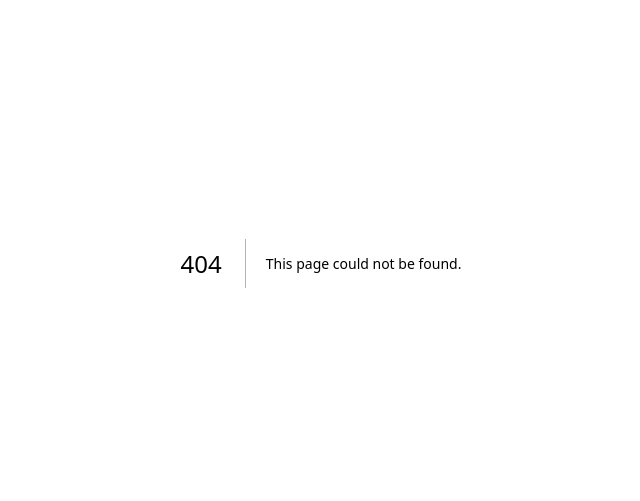
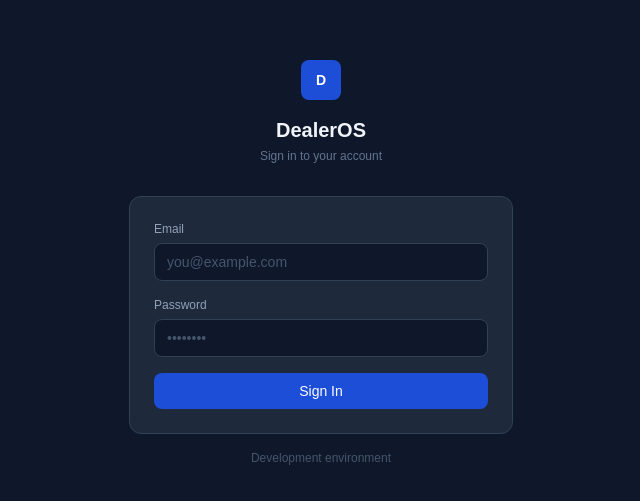
Before and after one commit to nisikawa-officeAZ/GYEON, a Next.js app: page /login in a window 1280 px wide. Before the commit this address had no page. Shown: the part 137-638 px from the top of the page, without its empty margins (319-959 px from the left). Built offline with nearby package versions, Linux system fonts and the light colour scheme.

Commit message:
phase29 authentication foundation

```diff
--- /dev/null
+++ b/src/app/login/page.tsx
@@ -0,0 +1,114 @@
+"use client";
+
+import { useState } from "react";
+import { useRouter } from "next/navigation";
+import { createClient } from "@/lib/supabase/client";
+
+export default function LoginPage() {
+  const router = useRouter();
+  const [email,    setEmail]    = useState("");
+  const [password, setPassword] = useState("");
+  const [error,    setError]    = useState<string | null>(null);
+  const [loading,  setLoading]  = useState(false);
+
+  async function handleSubmit(e: React.FormEvent) {
+    e.preventDefault();
+    setError(null);
+    setLoading(true);
+
+    try {
+      const supabase = createClient();
+      const { error: authError } = await supabase.auth.signInWithPassword({
+        email,
+        password,
+      });
+
+      if (authError) {
+        setError("Invalid email or password.");
+        return;
+      }
+
+      router.push("/");
+      router.refresh();
+    } catch {
+      setError("An unexpected error occurred. Please try again.");
+    } finally {
+      setLoading(false);
+    }
+  }
+
+  return (
+    <div className="min-h-screen bg-[#0f172a] flex items-center justify-center p-4">
+      <div className="w-full max-w-sm">
+
+        {/* Logo / Title */}
+        <div className="mb-8 text-center">
+          <div className="inline-flex items-center justify-center w-10 h-10 bg-[#1d4ed8] rounded-lg mb-4">
+            <span className="text-white text-sm font-bold">D</span>
+          </div>
+          <h1 className="text-xl font-semibold text-slate-100">DealerOS</h1>
+          <p className="text-xs text-slate-500 mt-1">Sign in to your account</p>
+        </div>
+
+        {/* Form */}
+        <form onSubmit={handleSubmit} className="bg-[#1e293b] rounded-xl border border-slate-700 p-6 space-y-4">
+
+          {/* Error */}
+          {error && (
+            <div className="bg-red-900/30 border border-red-700 rounded-lg px-3 py-2">
+              <p className="text-xs text-red-400">{error}</p>
+            </div>
+          )}
+
+          {/* Email */}
+          <div>
+            <label className="block text-xs font-medium text-slate-400 mb-1.5">
+              Email
+            </label>
+            <input
+              type="email"
+              value={email}
+              onChange={(e) => setEmail(e.target.value)}
+              required
+              autoComplete="email"
+              placeholder="you@example.com"
+              className="w-full bg-[#0f172a] border border-slate-700 rounded-lg px-3 py-2 text-sm text-slate-100 placeholder-slate-600 focus:outline-none focus:border-[#1d4ed8] transition-colors"
+            />
+          </div>
+
+          {/* Password */}
+          <div>
+            <label className="block text-xs font-medium text-slate-400 mb-1.5">
+              Password
+            </label>
+            <input
+              type="password"
+              value={password}
+              onChange={(e) => setPassword(e.target.value)}
+              required
+              autoComplete="current-password"
+              placeholder="••••••••"
+              className="w-full bg-[#0f172a] border border-slate-700 rounded-lg px-3 py-2 text-sm text-slate-100 placeholder-slate-600 focus:outline-none focus:border-[#1d4ed8] transition-colors"
+            />
+          </div>
+
+          {/* Submit */}
+          <button
+            type="submit"
+            disabled={loading}
+            className="w-full bg-[#1d4ed8] hover:bg-[#1e40af] disabled:opacity-50 disabled:cursor-not-allowed text-white text-sm font-medium py-2 rounded-lg transition-colors"
+          >
+            {loading ? "Signing in..." : "Sign In"}
+          </button>
+        </form>
+
+        {/* Dev note */}
+        {process.env.NODE_ENV === "development" && (
+          <p className="text-center text-xs text-slate-600 mt-4">
+            Development environment
+          </p>
+        )}
+      </div>
+    </div>
+  );
+}
--- /dev/null
+++ b/src/components/auth/LogoutButton.tsx
@@ -0,0 +1,32 @@
+"use client";
+
+import { useRouter } from "next/navigation";
+import { createClient } from "@/lib/supabase/client";
+
+interface LogoutButtonProps {
+  className?: string;
+}
+
+export default function LogoutButton({ className }: LogoutButtonProps) {
+  const router = useRouter();
+
+  async function handleLogout() {
+    const supabase = createClient();
+    await supabase.auth.signOut();
+    router.push("/login");
+    router.refresh();
+  }
+
+  return (
+    <button
+      type="button"
+      onClick={handleLogout}
+      className={
+        className ??
+        "text-xs text-slate-500 hover:text-slate-100 hover:bg-slate-700 px-3 py-1.5 rounded-lg transition-colors"
+      }
+    >
+      Sign Out
+    </button>
+  );
+}
--- /dev/null
+++ b/src/lib/auth/get-current-dealer.ts
@@ -0,0 +1,49 @@
+// Server-side helper — resolves dealer membership from dealer_members table.
+//
+// Architecture rule:
+//   dealer_id MUST NOT equal auth.uid().
+//   Dealer isolation is based on dealer_members, not auth.users directly.
+//
+// Query:
+//   SELECT dealer_id, role
+//   FROM dealer_members
+//   WHERE user_id = auth.uid()
+//     AND status = 'active'
+//
+// Returns null if:
+//   - User is not authenticated
+//   - No active dealer_members record exists for the user
+
+import { createClient } from "@/lib/supabase/server";
+import { getCurrentUser } from "./get-current-user";
+
+export interface DealerMembership {
+  dealer_id: string;
+  role: string;
+}
+
+export async function getCurrentDealer(): Promise<DealerMembership | null> {
+  try {
+    const user = await getCurrentUser();
+    if (!user) return null;
+
+    const supabase = await createClient();
+
+    const { data, error } = await supabase
+      .from("dealer_members")
+      .select("dealer_id, role")
+      .eq("user_id", user.id)
+      .eq("status", "active")
+      .limit(1)
+      .single();
+
+    if (error || !data) return null;
+
+    return {
+      dealer_id: data.dealer_id,
+      role: data.role,
+    };
+  } catch {
+    return null;
+  }
+}
--- /dev/null
+++ b/src/lib/auth/get-current-user.ts
@@ -0,0 +1,14 @@
+// Server-side helper — returns the current authenticated Supabase user.
+// Returns null if not authenticated. Does not throw.
+
+import { createClient } from "@/lib/supabase/server";
+
+export async function getCurrentUser() {
+  try {
+    const supabase = await createClient();
+    const { data: { user } } = await supabase.auth.getUser();
+    return user ?? null;
+  } catch {
+    return null;
+  }
+}
```
Also changed, not shown: 1 other file (tests, documents, lock files or other folders).
